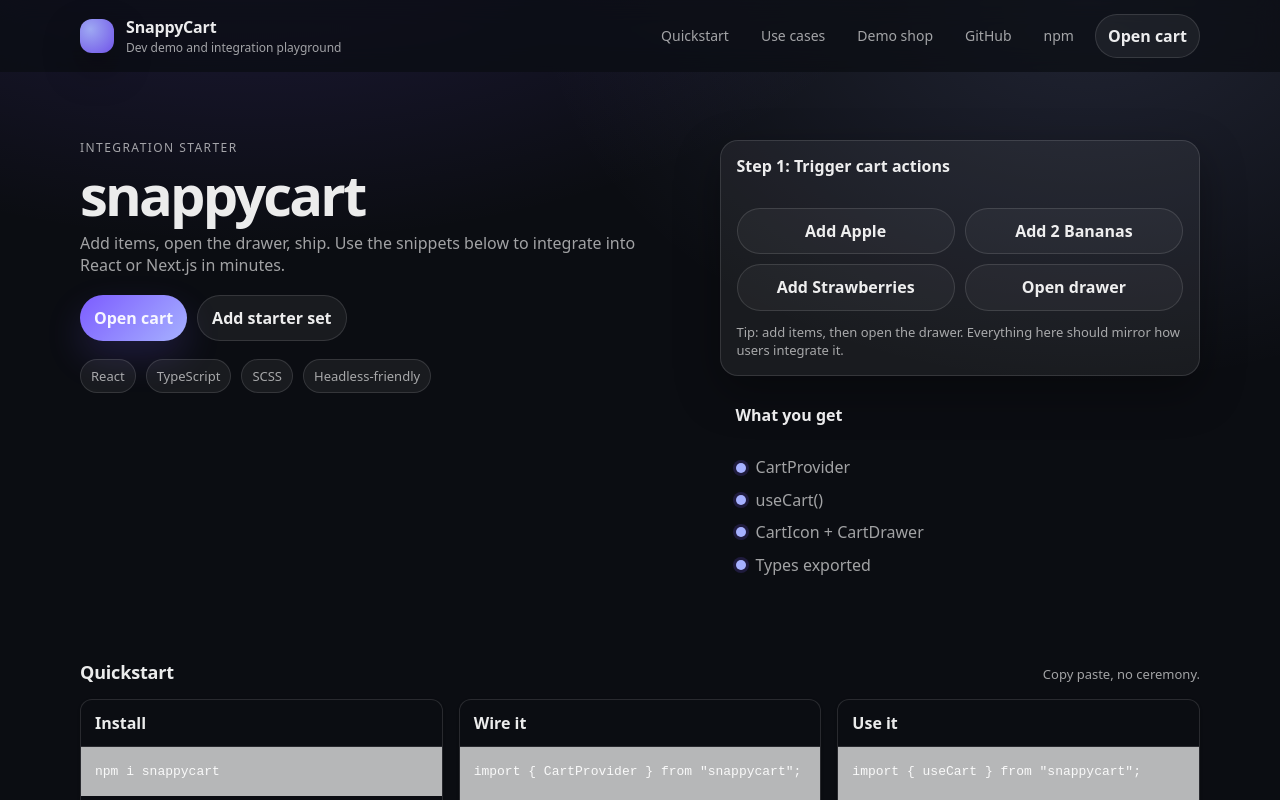
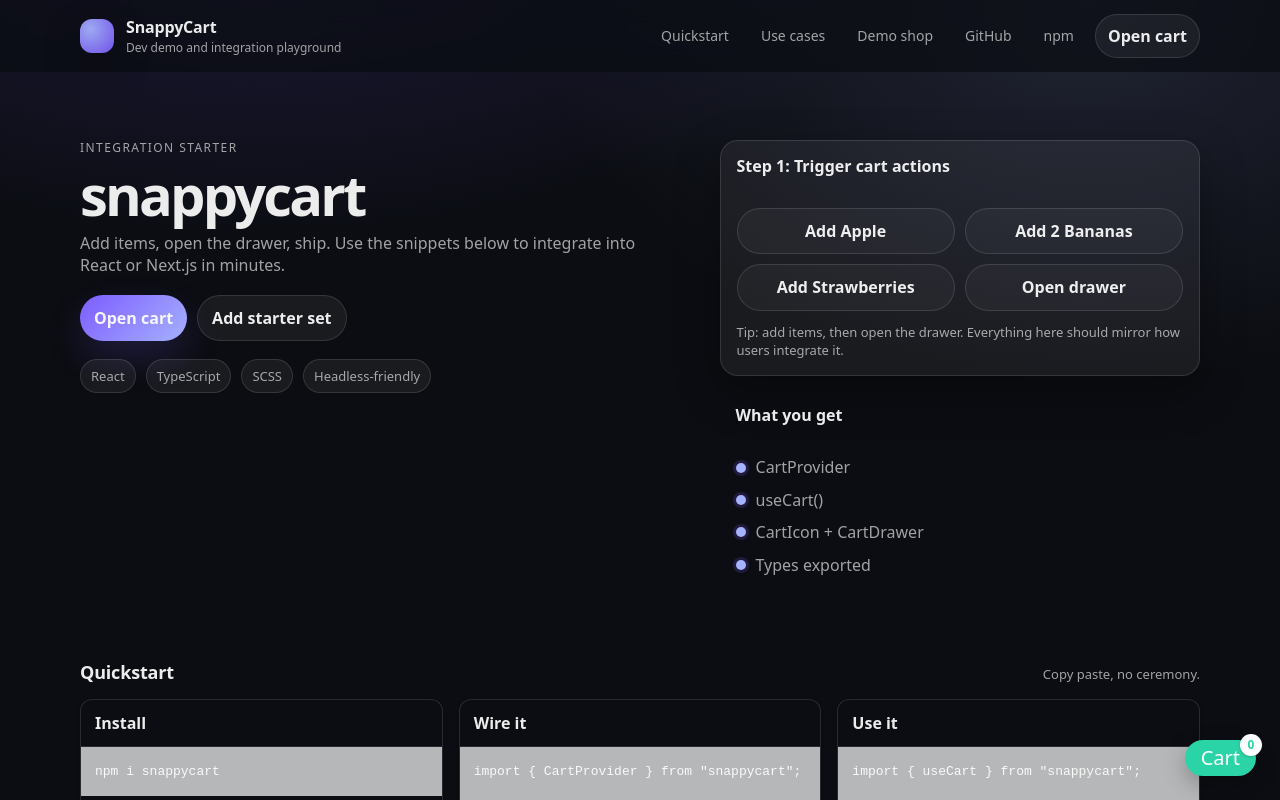
Before and after one commit to idncod/snappycart, a React (Vite) app: page / in a window 1280 px wide. Shown: the top 800 px of the page. Built offline with nearby package versions, Linux system fonts and the light colour scheme.

Commit message:
feat: add cartIcon

```diff
--- a/src/cart/components/CartIcon/CartIcon.tsx
+++ b/src/cart/components/CartIcon/CartIcon.tsx
@@ -16,7 +16,12 @@ export default function CartIcon({ position = 'bottom-right', onClick }: CartIco
         : 'sc-bottom-right';
 
   return (
-    <button type="button" className={`sc-cart-button ${posClass}`} onClick={onClick}>
+    <button
+      type="button"
+      className={`sc-cart-button ${posClass}`}
+      onClick={onClick}
+      aria-label={`Open cart, ${totalItems} items`}
+    >
       Cart
       <span className="sc-cart-badge">{totalItems}</span>
     </button>
--- a/src/main.tsx
+++ b/src/main.tsx
@@ -3,6 +3,7 @@ import ReactDOM from 'react-dom/client';
 import App from './App.tsx';
 import { CartProvider } from './cart/context/CartProvider';
 import '../src/globals.scss';
+import './cart/components/snappycart.scss';
 
 ReactDOM.createRoot(document.getElementById('root')!).render(
   <React.StrictMode>
```
